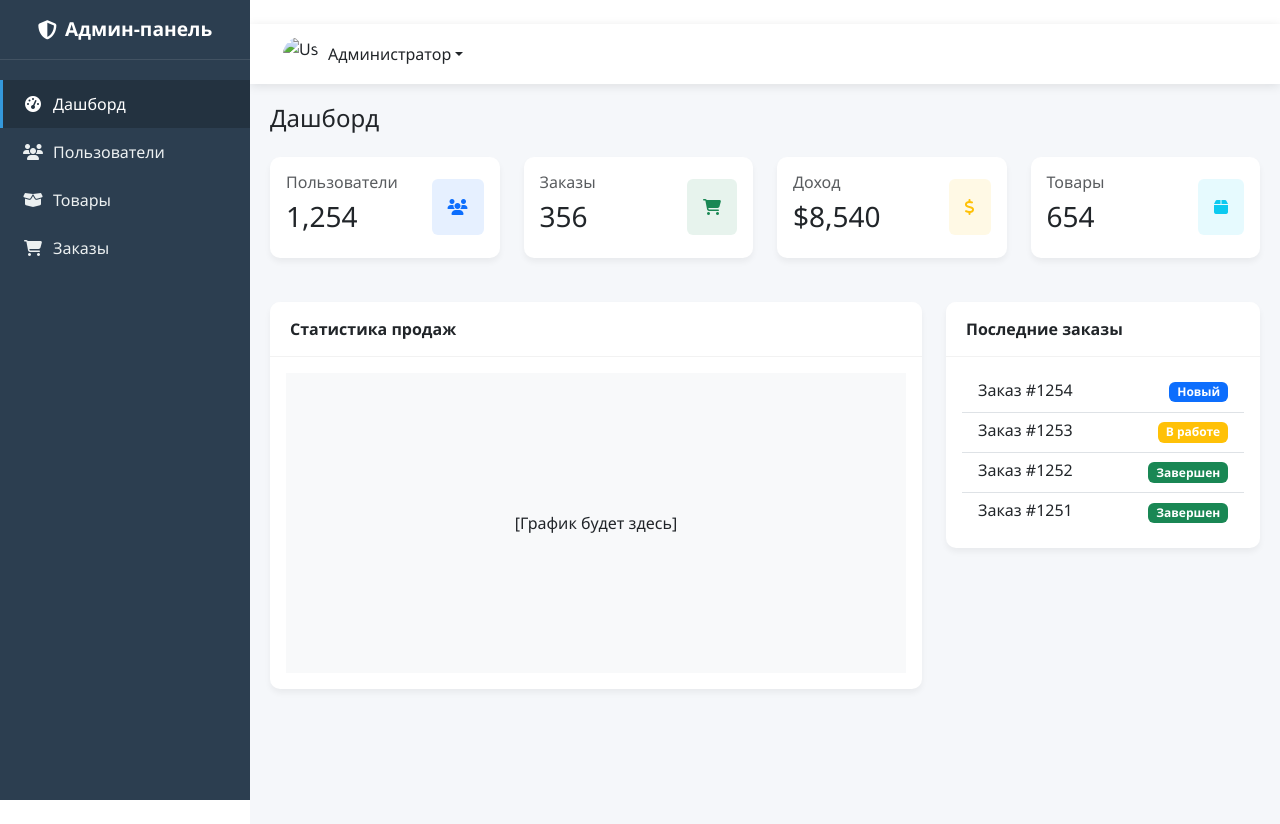
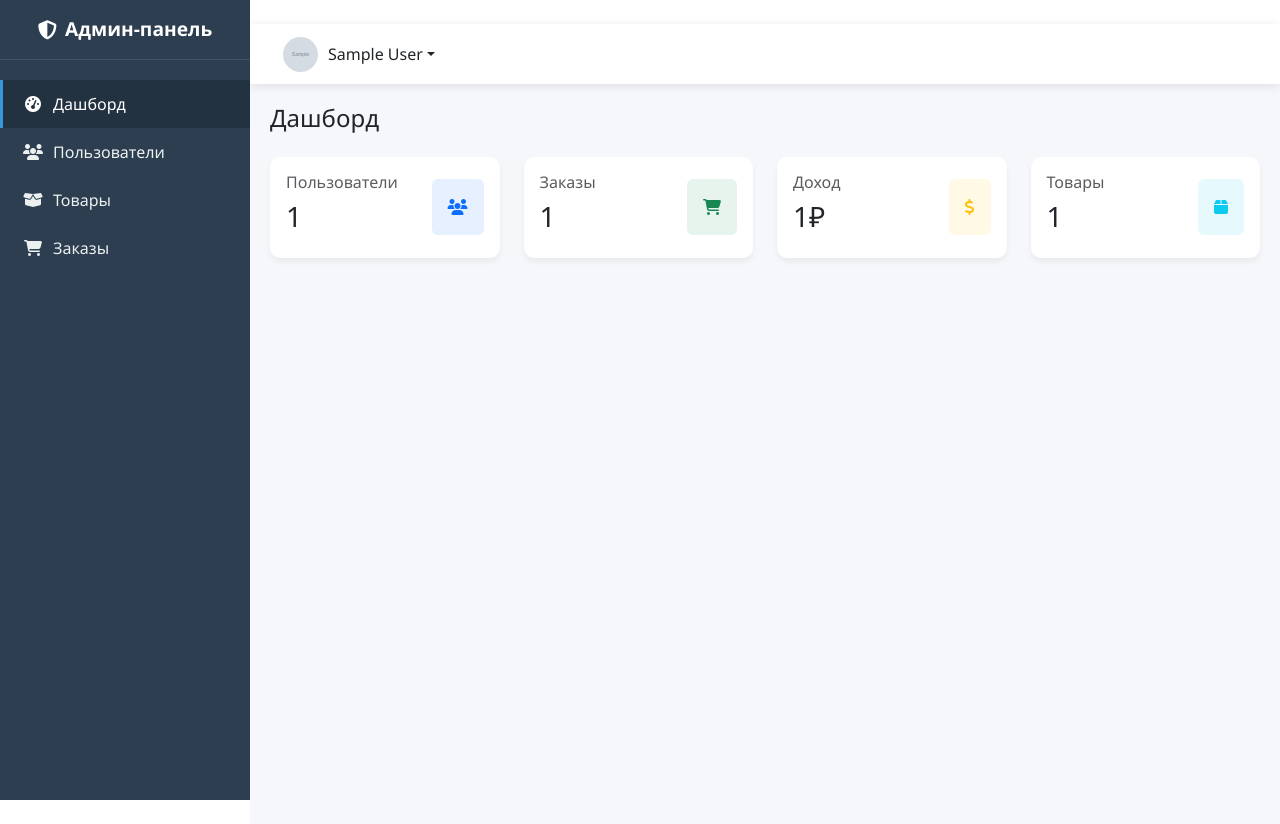
Before and after one commit to template-dev/hw5_mipt, a FastAPI app: template templates/admin/index.html in a window 1280 px wide. Run offline with FastAPI, Linux system fonts and the light colour scheme; the template is opened without the code that fills it: most values are stand-ins (such as "Sample title", 1, 10 or a date in 2020); grey boxes marked "Sample" are stand-in pictures; some libraries are stand-ins or nearby versions.

Commit message:
Made dashboard and some users

```diff
--- a/app/orders/models.py
+++ b/app/orders/models.py
@@ -1,4 +1,4 @@
-from sqlalchemy import Column, Integer, String, JSON, DateTime
+from sqlalchemy import Column, Integer, String, JSON, DateTime, Float
 from app.database.db import Base
 from datetime import datetime
 from enum import Enum as SqlEnum
@@ -23,6 +23,7 @@ class Order(Base):
     delivery_street = Column(String(100))
     delivery_building = Column(String(20))
     items = Column(JSON)
+    total_price = Column(Float)
     status = Column(String(20), default=OrderStatus.CREATED)
     created_at = Column(DateTime, default=datetime.utcnow)
     session_id = Column(String(36))
--- a/templates/admin/index.html
+++ b/templates/admin/index.html
@@ -49,8 +49,8 @@
 
             <div class="dropdown">
                 <button class="btn dropdown-toggle d-flex align-items-center user-dropdown" type="button" id="userDropdown" data-bs-toggle="dropdown">
-                    <img src="https://via.placeholder.com/150" alt="User">
-                    <span>Администратор</span>
+                    <img src="{{ avatar or '../../static/admin/img/default-avatar.jpg' }}" alt="User">
+                    <span>{{ first_name }} {{ last_name }}</span>
                 </button>
                 <ul class="dropdown-menu dropdown-menu-end">
                     <li><a class="dropdown-item" href="/profile"><i class="fas fa-user me-2"></i>Профиль</a></li>
@@ -71,7 +71,7 @@
                             <div class="d-flex justify-content-between align-items-center">
                                 <div>
                                     <h6 class="text-muted mb-2">Пользователи</h6>
-                                    <h3>1,254</h3>
+                                    <h3>{{ users_count }}</h3>
                                 </div>
                                 <div class="bg-primary bg-opacity-10 p-3 rounded">
                                     <i class="fas fa-users text-primary"></i>
@@ -87,7 +87,7 @@
                             <div class="d-flex justify-content-between align-items-center">
                                 <div>
                                     <h6 class="text-muted mb-2">Заказы</h6>
-                                    <h3>356</h3>
+                                    <h3>{{ orders_count }}</h3>
                                 </div>
                                 <div class="bg-success bg-opacity-10 p-3 rounded">
                                     <i class="fas fa-shopping-cart text-success"></i>
@@ -103,7 +103,7 @@
                             <div class="d-flex justify-content-between align-items-center">
                                 <div>
                                     <h6 class="text-muted mb-2">Доход</h6>
-                                    <h3>$8,540</h3>
+                                    <h3>{{ total_income }}₽</h3>
                                 </div>
                                 <div class="bg-warning bg-opacity-10 p-3 rounded">
                                     <i class="fas fa-dollar-sign text-warning"></i>
@@ -119,61 +119,10 @@
                             <div class="d-flex justify-content-between align-items-center">
                                 <div>
                                     <h6 class="text-muted mb-2">Товары</h6>
-                                    <h3>654</h3>
+                                    <h3>{{ products_count }}</h3>
                                 </div>
                                 <div class="bg-info bg-opacity-10 p-3 rounded">
                                     <i class="fas fa-box text-info"></i>
-                                </div>
-                            </div>
-                        </div>
-                    </div>
-                </div>
-            </div>
-
-            <div class="row mt-4">
-                <div class="col-md-8">
-                    <div class="card">
-                        <div class="card-header">
-                            Статистика продаж
-                        </div>
-                        <div class="card-body">
-                            <div style="height: 300px; background: #f8f9fa; display: flex; align-items: center; justify-content: center;">
-                                [График будет здесь]
-                            </div>
-                        </div>
-                    </div>
-                </div>
-
-                <div class="col-md-4">
-                    <div class="card">
-                        <div class="card-header">
-                            Последние заказы
-                        </div>
-                        <div class="card-body">
-                            <div class="list-group list-group-flush">
-                                <div class="list-group-item d-flex justify-content-between align-items-center">
-                                    <div>
-                                        <h6 class="mb-1">Заказ #1254</h6>
-                                    </div>
-                                    <span class="badge bg-primary">Новый</span>
-                                </div>
-                                <div class="list-group-item d-flex justify-content-between align-items-center">
-                                    <div>
-                                        <h6 class="mb-1">Заказ #1253</h6>
-                                    </div>
-                                    <span class="badge bg-warning">В работе</span>
-                                </div>
-                                <div class="list-group-item d-flex justify-content-between align-items-center">
-                                    <div>
-                                        <h6 class="mb-1">Заказ #1252</h6>
-                                    </div>
-                                    <span class="badge bg-success">Завершен</span>
-                                </div>
-                                <div class="list-group-item d-flex justify-content-between align-items-center">
-                                    <div>
-                                        <h6 class="mb-1">Заказ #1251</h6>
-                                    </div>
-                                    <span class="badge bg-success">Завершен</span>
                                 </div>
                             </div>
                         </div>
--- a/templates/admin/orders.html
+++ b/templates/admin/orders.html
@@ -50,8 +50,8 @@
 
             <div class="dropdown">
                 <button class="btn dropdown-toggle d-flex align-items-center user-dropdown" type="button" id="userDropdown" data-bs-toggle="dropdown">
-                    <img src="https://via.placeholder.com/150" alt="User">
-                    <span>Администратор</span>
+                    <img src="{{ avatar or '../../static/admin/img/default-avatar.jpg' }}" alt="User">
+                    <span>{{ first_name }} {{ last_name }}</span>
                 </button>
                 <ul class="dropdown-menu dropdown-menu-end">
                     <li><a class="dropdown-item" href="/profile"><i class="fas fa-user me-2"></i>Профиль</a></li>
--- a/templates/admin/products.html
+++ b/templates/admin/products.html
@@ -50,8 +50,8 @@
 
             <div class="dropdown">
                 <button class="btn dropdown-toggle d-flex align-items-center user-dropdown" type="button" id="userDropdown" data-bs-toggle="dropdown">
-                    <img src="https://via.placeholder.com/150" alt="User">
-                    <span>Администратор</span>
+                    <img src="{{ avatar or '../../static/admin/img/default-avatar.jpg' }}" alt="User">
+                    <span>{{ first_name }} {{ last_name }}</span>
                 </button>
                 <ul class="dropdown-menu dropdown-menu-end">
                     <li><a class="dropdown-item" href="/profile"><i class="fas fa-user me-2"></i>Профиль</a></li>
```
Also changed, not shown: app3/admin/routers.py (+40 -8 lines), app3/main.py (+49 -6 lines), templates/admin/profile.html (+11 -11 lines), templates/admin/users.html (+11 -9 lines), app2/static/uploads/products/31_light_img.png (added), templates/admin/img/default-avatar.jpg (added).
